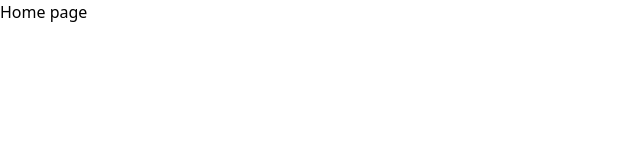
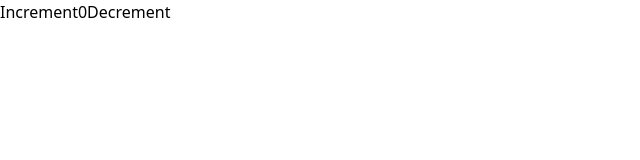
Before and after one commit to payyer/k-code-mastery, a React (Vite) app: page / in a window 1280 px wide. Shown: the top 160 px of the page, without its empty margins (0-640 px from the left). Built offline with nearby package versions, Linux system fonts and the light colour scheme.

Commit message:
Init redux

```diff
--- a/package.json
+++ b/package.json
@@ -13,6 +13,7 @@
     "@reduxjs/toolkit": "^2.2.7",
     "react": "^18.3.1",
     "react-dom": "^18.3.1",
+    "react-redux": "^9.1.2",
     "react-router-dom": "^6.26.0",
     "redux": "^5.0.1"
   },
--- /dev/null
+++ b/src/features/counter/counterSlice.js
@@ -0,0 +1,27 @@
+import { createSlice } from '@reduxjs/toolkit';
+
+const initialState = {
+  value: 0,
+};
+
+export const counterSlice = createSlice({
+  name: 'counter',
+  initialState,
+  reducers: {
+    increment: (state) => {
+      state.value += 1;
+    },
+    decrement: (state) => {
+      state.value -= 1;
+    },
+    incrementByAmount: (state, action) => {
+      state.value += action.payload;
+    },
+  },
+});
+
+// Action creators are generated for each case reducer function
+export const { increment, decrement, incrementByAmount } = counterSlice.actions;
+
+const counterReducer = counterSlice.reducer;
+export default counterReducer;
--- a/src/main.jsx
+++ b/src/main.jsx
@@ -1,10 +1,14 @@
-import { StrictMode } from 'react'
-import { createRoot } from 'react-dom/client'
-import App from './App.jsx'
-import './index.css'
+import { StrictMode } from 'react';
+import { createRoot } from 'react-dom/client';
+import App from './App.jsx';
+import './index.css';
+import { store } from './store.js';
+import { Provider } from 'react-redux';
 
 createRoot(document.getElementById('root')).render(
   <StrictMode>
-    <App />
-  </StrictMode>,
-)
+    <Provider store={store}>
+      <App />
+    </Provider>
+  </StrictMode>
+);
--- a/src/pages/Home.jsx
+++ b/src/pages/Home.jsx
@@ -1,3 +1,24 @@
+import { useDispatch, useSelector } from 'react-redux';
+import { decrement, increment } from '../features/counter/counterSlice';
+
 export default function Home() {
-  return <div>Home page</div>;
+  const count = useSelector((state) => state.counter.value);
+  const dispatch = useDispatch();
+  return (
+    <div>
+      <div>
+        <button
+          aria-label="Increment value"
+          onClick={() => dispatch(increment())}>
+          Increment
+        </button>
+        <span>{count}</span>
+        <button
+          aria-label="Decrement value"
+          onClick={() => dispatch(decrement())}>
+          Decrement
+        </button>
+      </div>
+    </div>
+  );
 }
--- /dev/null
+++ b/src/store.js
@@ -0,0 +1,8 @@
+import { configureStore } from '@reduxjs/toolkit';
+import counterReducer from './features/counter/counterSlice';
+
+export const store = configureStore({
+  reducer: {
+    counter: counterReducer,
+  },
+});
```
Also changed, not shown: src/services/apiSlice.js (added), 1 other file (tests, documents, lock files or other folders).
